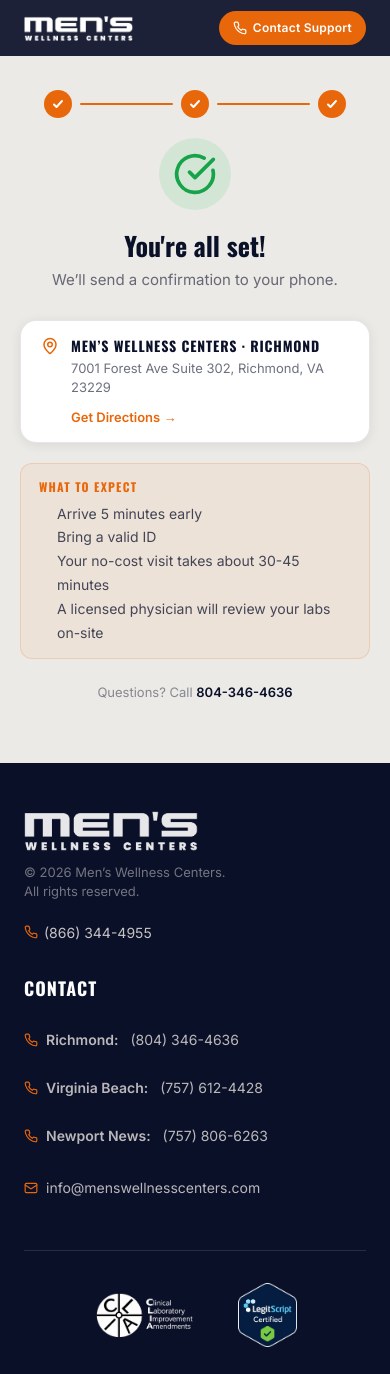
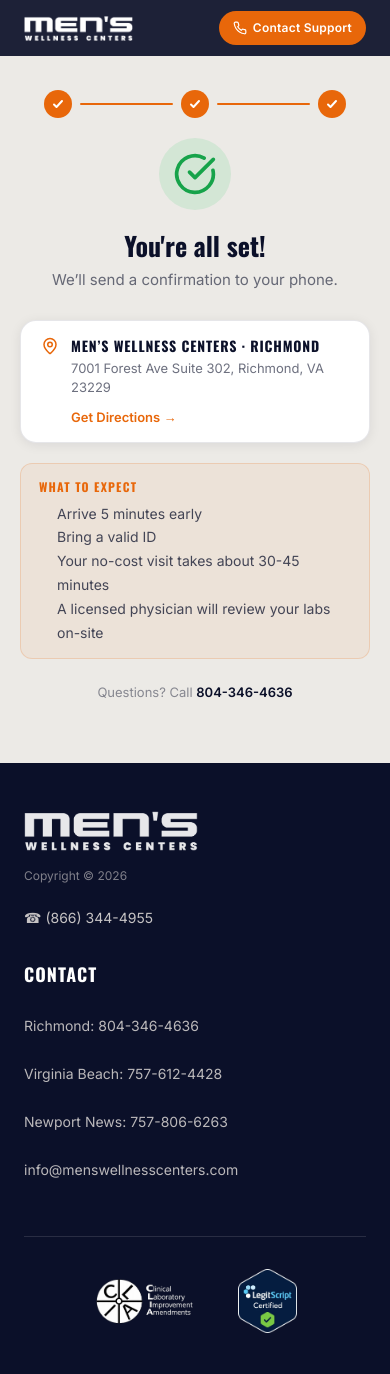
Before and after one commit to mwcforme/mwc-next, a Next.js app: page /confirmed in a window 390 px wide. Shown: the top 1374 px of the page. Built offline with nearby package versions, Linux system fonts and the light colour scheme.

Commit message:
fix: booking footer matches TRTFooter - Copyright only, phone emoji, dash format, no icons in contact list

```diff
--- a/src/app/(booking)/layout.tsx
+++ b/src/app/(booking)/layout.tsx
@@ -107,16 +107,13 @@
                 height={40}
                 style={{ height: 40, width: "auto", opacity: 0.9, display: "block" }}
               />
-              <p style={{ fontSize: 13, color: "rgba(245,240,235,0.45)", marginTop: 12, lineHeight: 1.5 }}>
-                &copy; 2026 Men&rsquo;s Wellness Centers.<br />All rights reserved.
-              </p>
-              <div style={{ marginTop: 20, display: "flex", flexDirection: "column", gap: 6 }}>
+              <p style={{ fontSize: 12, color: "rgba(245,240,235,0.50)", marginTop: 16 }}>Copyright &copy; 2026</p>
+              <div style={{ marginTop: 20 }}>
                 <a
                   href="tel:+18663444955"
-                  style={{ display: "flex", alignItems: "center", gap: 6, fontSize: 14, color: "rgba(245,240,235,0.80)", textDecoration: "none" }}
+                  style={{ fontSize: 14, color: "rgba(245,240,235,0.80)", textDecoration: "none" }}
                 >
-                  <svg width="14" height="14" viewBox="0 0 24 24" fill="none" stroke="#E8670A" strokeWidth="2" strokeLinecap="round" strokeLinejoin="round"><path d="M22 16.92v3a2 2 0 0 1-2.18 2 19.79 19.79 0 0 1-8.63-3.07 19.5 19.5 0 0 1-6-6 19.79 19.79 0 0 1-3.07-8.67A2 2 0 0 1 4.11 2h3a2 2 0 0 1 2 1.72c.127.96.361 1.903.7 2.81a2 2 0 0 1-.45 2.11L8.09 9.91a16 16 0 0 0 6 6l1.27-1.27a2 2 0 0 1 2.11-.45c.907.339 1.85.573 2.81.7A2 2 0 0 1 22 16.92z"/></svg>
-                  (866) 344-4955
+                  ☎ (866) 344-4955
                 </a>
               </div>
             </div>
@@ -136,47 +133,21 @@
               >
                 Contact
               </h3>
-              <div style={{ display: "flex", flexDirection: "column", gap: 4 }}>
+              <ul style={{ listStyle: "none", padding: 0, margin: 0 }}>
                 {([
-                  { name: "Richmond", phone: "(804) 346-4636", tel: "tel:8043464636" },
-                  { name: "Virginia Beach", phone: "(757) 612-4428", tel: "tel:7576124428" },
-                  { name: "Newport News", phone: "(757) 806-6263", tel: "tel:7578066263" },
-                ] as const).map((loc) => (
-                  <a
-                    key={loc.name}
-                    href={loc.tel}
-                    style={{
-                      display: "flex",
-                      alignItems: "center",
-                      gap: 8,
-                      color: "rgba(245,240,235,0.75)",
-                      textDecoration: "none",
-                      fontSize: 14,
-                      lineHeight: 1.5,
-                      minHeight: 44,
-                    }}
-                  >
-                    <svg width="14" height="14" viewBox="0 0 24 24" fill="none" stroke="#E8670A" strokeWidth="2" strokeLinecap="round" strokeLinejoin="round" style={{ flexShrink: 0 }}><path d="M22 16.92v3a2 2 0 0 1-2.18 2 19.79 19.79 0 0 1-8.63-3.07 19.5 19.5 0 0 1-6-6 19.79 19.79 0 0 1-3.07-8.67A2 2 0 0 1 4.11 2h3a2 2 0 0 1 2 1.72c.127.96.361 1.903.7 2.81a2 2 0 0 1-.45 2.11L8.09 9.91a16 16 0 0 0 6 6l1.27-1.27a2 2 0 0 1 2.11-.45c.907.339 1.85.573 2.81.7A2 2 0 0 1 22 16.92z"/></svg>
-                    <span style={{ fontWeight: 600 }}>{loc.name}:</span>&nbsp;{loc.phone}
-                  </a>
+                  { label: "Richmond", tel: "tel:8043464636", num: "804-346-4636" },
+                  { label: "Virginia Beach", tel: "tel:7576124428", num: "757-612-4428" },
+                  { label: "Newport News", tel: "tel:7578066263", num: "757-806-6263" },
+                ] as const).map(({ label, tel, num }) => (
+                  <li key={label} style={{ marginBottom: 4, fontSize: 14, minHeight: 44, color: "rgba(245,240,235,0.75)", display: "flex", alignItems: "center" }}>
+                    {label}:{" "}
+                    <a href={tel} style={{ color: "rgba(245,240,235,0.75)", textDecoration: "none", marginLeft: 4 }}>{num}</a>
+                  </li>
                 ))}
-                <a
-                  href="mailto:info@menswellnesscenters.com"
-                  style={{
-                    display: "flex",
-                    alignItems: "center",
-                    gap: 8,
-                    color: "rgba(245,240,235,0.75)",
-                    textDecoration: "none",
-                    fontSize: 14,
-                    marginTop: 4,
-                    minHeight: 44,
-                  }}
-                >
-                  <svg width="14" height="14" viewBox="0 0 24 24" fill="none" stroke="#E8670A" strokeWidth="2" strokeLinecap="round" strokeLinejoin="round" style={{ flexShrink: 0 }}><rect x="2" y="4" width="20" height="16" rx="2"/><path d="m22 7-8.97 5.7a1.94 1.94 0 0 1-2.06 0L2 7"/></svg>
-                  info@menswellnesscenters.com
-                </a>
-              </div>
+                <li style={{ marginBottom: 4, fontSize: 14, minHeight: 44, color: "rgba(245,240,235,0.75)", display: "flex", alignItems: "center" }}>
+                  <a href="mailto:info@menswellnesscenters.com" style={{ color: "rgba(245,240,235,0.75)", textDecoration: "none" }}>info@menswellnesscenters.com</a>
+                </li>
+              </ul>
             </div>
           </div>
 
```
